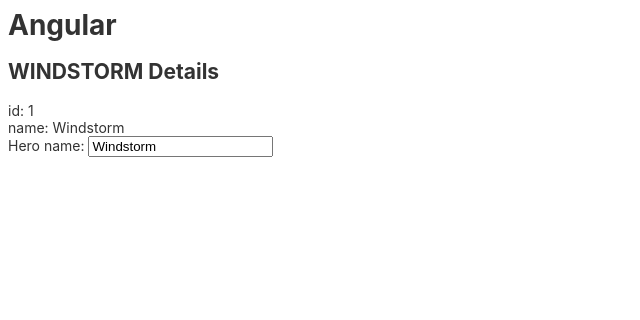
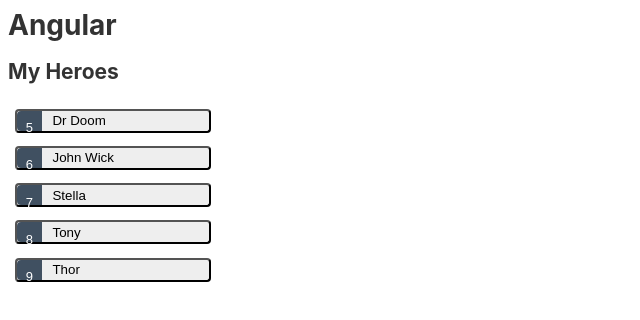
Before and after one commit to Kaung-Myat-Hun/angular, an Angular app: page / in a window 1280 px wide. Shown: the top 320 px of the page, without its empty margins (0-640 px from the left). Built offline with nearby package versions, Linux system fonts and the light colour scheme.

Commit message:
learn: new angular

```diff
--- a/src/app/heroes/heroes.component.html
+++ b/src/app/heroes/heroes.component.html
@@ -1,7 +1,26 @@
-<h2>{{hero.name | uppercase}} Details</h2>
+<!-- <h2>{{hero.name | uppercase}} Details</h2>
 <div><span>id: </span>{{hero.id}}</div>
 <div><span>name: </span>{{hero.name}}</div>
 <div>
   <label for="name">Hero name: </label>
   <input id="name" [(ngModel)]="hero.name" placeholder="name">
+</div> -->
+
+<h2>My Heroes</h2>
+<ul class="heroes">
+  <li *ngFor="let hero of heroes">
+    <button [class.selected]="hero === selectedHero" type="button" (click)="onSelect(hero)">
+      <span class="badge">{{hero.id}}</span>
+      <span class="name">{{hero.name}}</span>
+    </button>
+  </li>
+</ul>
+
+<div *ngIf="selectedHero">
+  <h2>{{selectedHero.name | uppercase}} Details</h2>
+  <div>id: {{selectedHero.id}}</div>
+  <div>
+    <label for="hero-name">Hero name: </label>
+    <input id="hero-name" [(ngModel)]="selectedHero.name" placeholder="name">
+  </div>
 </div>
--- a/src/app/heroes/heroes.component.scss
+++ b/src/app/heroes/heroes.component.scss
@@ -0,0 +1,66 @@
+
+.heroes {
+  margin: 0 0 2em 0;
+  list-style-type: none;
+  padding: 0;
+  width: 15em;
+}
+
+.heroes li {
+  display: flex;
+}
+
+.heroes button {
+  flex: 1;
+  cursor: pointer;
+  position: relative;
+  left: 0;
+  background-color: #EEE;
+  margin: .5em;
+  padding: 0;
+  border-radius: 4px;
+  display: flex;
+  align-items: stretch;
+  height: 1.8em;
+}
+
+.heroes button:hover {
+  color: #2c3a41;
+  background-color: #e6e6e6;
+  left: .1em;
+}
+
+.heroes button:active {
+  background-color: #525252;
+  color: #fafafa;
+}
+
+.heroes button.selected {
+  background-color: black;
+  color: white;
+}
+
+.heroes button.selected:hover {
+  background-color: #505050;
+  color: white;
+}
+
+.heroes button.selected:active {
+  background-color: black;
+  color: white;
+}
+
+.heroes .badge {
+  display: inline-block;
+  font-size: small;
+  color: white;
+  padding: 0.8em 0.7em 0 0.7em;
+  background-color: #405061;
+  line-height: 1em;
+  margin-right: .8em;
+  border-radius: 4px 0 0 4px;
+}
+
+.heroes .name {
+  align-self: center;
+}
--- a/src/app/heroes/heroes.component.ts
+++ b/src/app/heroes/heroes.component.ts
@@ -1,14 +1,19 @@
 import { Component } from '@angular/core';
-import {Hero} from '../Hero'
+import { Hero } from '../Hero';
+import { HEROES } from '../mock-heroes';
 
 @Component({
   selector: 'app-heroes',
   templateUrl: './heroes.component.html',
   styleUrls: ['./heroes.component.scss']
 })
+
 export class HeroesComponent {
-  hero : Hero = {
-    id : 1,
-    name: 'Windstorm'
+
+  heroes = HEROES;
+  selectedHero?: Hero;
+
+  onSelect(hero: Hero): void {
+    this.selectedHero = hero;
   }
 }
--- /dev/null
+++ b/src/app/mock-heroes.ts
@@ -0,0 +1,9 @@
+import {Hero} from './Hero'
+
+export const HEROES: Hero[]=[
+  {id:5,name:"Dr Doom"},
+  {id:6,name:"John Wick"},
+  {id:7,name:"Stella"},
+  {id:8,name:"Tony"},
+  {id:9,name:"Thor"}
+]
```
